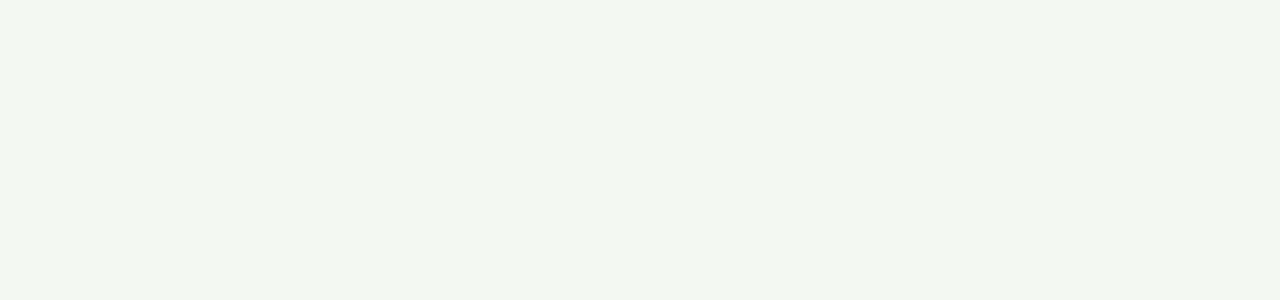
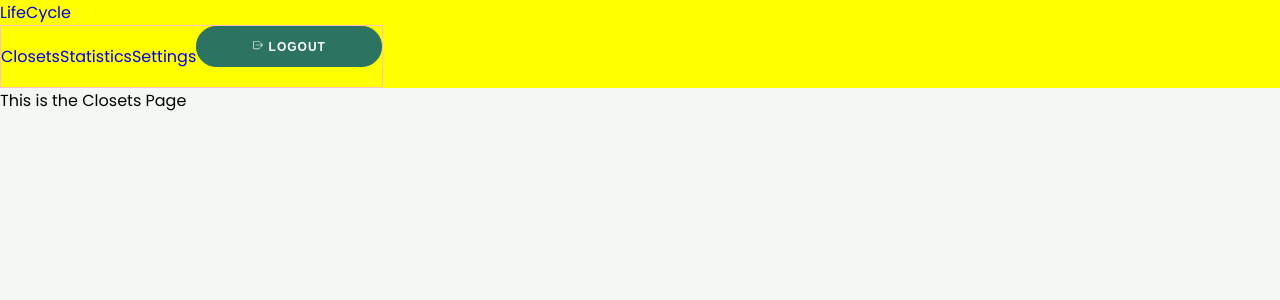
Before and after one commit to JuliaGrandury/lifecycle-app-mern, a React (Create React App) app in the folder frontend/: page /closets in a window 1280 px wide. Before the commit this address had no page. Shown: the top 300 px of the page. Built offline with nearby package versions, Linux system fonts and the light colour scheme.

Commit message:
Retrieving and storing auth form data complete

```diff
--- a/frontend/package.json
+++ b/frontend/package.json
@@ -14,6 +14,7 @@
     "@testing-library/user-event": "^14.4.3",
     "react": "^18.2.0",
     "react-dom": "^18.2.0",
+    "react-icons": "^4.8.0",
     "react-redux": "^8.0.5",
     "react-router-dom": "^6.9.0",
     "react-scripts": "5.0.1",
--- a/frontend/src/App.js
+++ b/frontend/src/App.js
@@ -1,18 +1,24 @@
-import { BrowserRouter as Router, Routes, Route } from 'react-router-dom'
+import { BrowserRouter as Router, Routes, Route, useLocation } from 'react-router-dom'
 // import { ToastContainer } from 'react-toastify'
 // import 'react-toastify/dist/ReactToastify.css'
-import Home from './pages/Home'
-import Authentication from './pages/Authentication';
+import Header from './components/Header'
+import Authentication from './pages/Authentication'
+import Closets from './pages/Closets'
+import Statistics from './pages/Statistics'
+import Settings from './pages/Settings'
 
 function App() {
   return (
     <>
       <Router>
         <div className="app-container">
-          {/* <Header /> */}
+          {/* To avoid rendering of Header on Auth Page */}
+          <HeaderWrapper />
           <Routes>
-            <Route path='/' element={<Home />} />
             <Route path='/authentication' element={<Authentication />} />
+            <Route path='/closets' element={<Closets />} />
+            <Route path='/statistics' element={<Statistics />} />
+            <Route path='/settings' element={<Settings />} />
           </Routes>
         </div>
       </Router>
@@ -21,4 +27,14 @@ function App() {
   );
 }
 
+function HeaderWrapper() {
+  const location = useLocation();
+  const isAuthPage = location.pathname === '/authentication';
+  return (
+    <>
+      {!isAuthPage && <Header />}
+    </>
+  );
+}
+
 export default App;
--- /dev/null
+++ b/frontend/src/components/Header.css
@@ -0,0 +1,49 @@
+.header {
+  background-color: yellow;
+  display: flex;
+  justify-content: space-between;
+  align-items: center;
+}
+
+.header ul {
+  border: 1px solid pink;
+  display: flex;
+  align-items: center;
+}
+
+
+
+/* .header {
+  display: flex;
+  justify-content: space-between;
+  align-items: center;
+  padding: 20px 0;
+  border-bottom: 1px solid #e6e6e6;
+  margin-bottom: 60px;
+} */
+
+/* .header ul {
+  display: flex;
+  align-items: center;
+  justify-content: space-between;
+}
+
+.header ul li {
+  margin-left: 30px;
+}
+
+.header ul li a {
+  display: flex;
+  align-items: center;
+  color: var(--primary-tasman);
+  letter-spacing: 0.5px;
+  font-weight: 600;
+}
+
+.header ul li a:hover {
+  color: #777;
+}
+
+.header ul li a svg {
+  margin-right: 5px;
+} */
--- a/frontend/src/components/Header.jsx
+++ b/frontend/src/components/Header.jsx
@@ -1,7 +1,36 @@
+import { FaSignInAlt, FaSignOutAlt, FaUser } from 'react-icons/fa'
+import { IoIosLogOut } from 'react-icons/io'
+import { Link, NavLink, useNavigate } from 'react-router-dom'
+import { useSelector, useDispatch } from 'react-redux'
+// import { logout, reset } from '../features/auth/authSlice'
+import './Header.css'
 
-const Header = () => {
+function Header() {
+    const navigate = useNavigate()
+    // const dispatch = useDispatch()
+    // const { user } = useSelector((state) => state.auth)
+    const user = true;
+
+    const onLogout = () => {
+        // dispatch(logout())
+        // dispatch(reset())
+        navigate('/authentication')
+    }
+
     return (
-        <div>Header</div>
+        <header className='header'>
+            <div className='logo'>
+                <Link to='/'>LifeCycle</Link>
+                {user ? (
+                    <ul>
+                        <li><NavLink to='/closets'>Closets</NavLink></li>
+                        <li><NavLink to='/statistics'>Statistics</NavLink></li>
+                        <li><NavLink to='/settings'>Settings</NavLink></li>
+                        <li><button className='btn' onClick={onLogout}><IoIosLogOut /> Logout</button></li>
+                    </ul>
+                ) : <></>}
+            </div>
+        </header>
     )
 }
 
--- a/frontend/src/pages/Authentication.jsx
+++ b/frontend/src/pages/Authentication.jsx
@@ -1,30 +1,73 @@
-import { TextField } from '@mui/material';
-import styles from './Authentication.module.css';
-import { useState } from 'react';
+import { TextField } from '@mui/material'
+import styles from './Authentication.module.css'
+import { useState, useEffect } from 'react'
 
 const Authentication = () => {
 
   const [rightPanelActive, setRightPanelActive] = useState(false);
+  const [loginData, setLoginData] = useState({
+    identifier: '',
+    password: '',
+  })
+  const [registerData, setRegisterData] = useState({
+    username: '',
+    email: '',
+    password: '',
+    password2: '',
+  })
+
+  const handleFormChange = (event) => {
+    // identify which form data to change
+    const form = event.currentTarget.form.id;
+    console.log(`the form is ${form}`);
+    if (form === "signup_form") {
+      const editedField = event.target.getAttribute("name");
+      const editedValue = event.target.value;
+      console.log("Sign Up form is being edited");
+      const newData = { ...registerData };
+      newData[editedField] = editedValue;
+      setRegisterData(newData);
+    } else if (form === "signin_form") {
+      const editedField = event.target.getAttribute("name");
+      const editedValue = event.target.value;
+      console.log("Log In form is being edited");
+      const newData = { ...loginData };
+      newData[editedField] = editedValue;
+      setLoginData(newData);
+    }
+  }
+
+  const handleFormSubmit = (event) => {
+    event.preventDefault();
+    const form = event.target.id;
+    if (form === "signup_form") {
+      // dispatch register here
+      console.log(registerData);
+    } else if (form === "signin_form") {
+      // dispatch login here
+      console.log(loginData);
+    }
+  }
 
   return (
     <div className={styles.biggest__container}>
       <div className={rightPanelActive ? `${styles.right_panel_active} ${styles.authentication__container}` : styles.authentication__container} id={styles.main__container}>
         <div className={styles.sign_up__container}>
-          <form className={styles.authentication__form} action="#">
+          <form className={styles.authentication__form} onSubmit={handleFormSubmit} id="signup_form">
             <h1 className={styles.title}>Sign Up</h1>
-            <TextField className={styles.textfield} label="Username" color="success" focused />
-            <TextField className={styles.textfield} label="Email" color="success" focused />
-            <TextField className={styles.textfield} label="Password" color="success" focused />
-            {/* <TextField className={styles.textfield} label="Confirm Password" color="success" focused /> */}
+            <TextField className={styles.textfield} label="Username" color="success" focused name="username" onChange={handleFormChange} />
+            <TextField className={styles.textfield} label="Email" color="success" focused name="email" onChange={handleFormChange} />
+            <TextField className={styles.textfield} label="Password" color="success" focused name="password" onChange={handleFormChange} />
+            <TextField className={styles.textfield} label="Confirm Password" color="success" focused name="password2" onChange={handleFormChange} />
             <button>Sign Up</button>
           </form>
         </div>
 
         <div className={styles.sign_in__container}>
-          <form className={styles.authentication__form} action="#">
+          <form className={styles.authentication__form} onSubmit={handleFormSubmit} id="signin_form">
             <h1 className={styles.title}>Sign In</h1>
-            <TextField className={styles.textfield} label="Email" color="success" focused />
-            <TextField className={styles.textfield} label="Password" color="success" focused />
+            <TextField className={styles.textfield} label="Email or Username" color="success" focused name="identifier" onChange={handleFormChange} />
+            <TextField className={styles.textfield} label="Password" color="success" focused name="password" onChange={handleFormChange} />
             <a href="#" id={styles.forgot__password}>Forget your password?</a>
             <button>Sign In</button>
           </form>
@@ -39,7 +82,7 @@ const Authentication = () => {
             </div>
             <div className={styles.overlay_right}>
               <h1 className={styles.title}>Hey friend,</h1>
-              <p>Create an account and join our community of sustainable fashionistas!</p>
+              <p>Create an account and join our community of sustainable fashion lovers!</p>
               <button id={styles.sign_up__button} onClick={() => setRightPanelActive(true)}>Sign Up</button>
             </div>
           </div>
--- /dev/null
+++ b/frontend/src/pages/Closets.jsx
@@ -0,0 +1,8 @@
+
+const Closets = () => {
+  return (
+    <div>This is the Closets Page</div>
+  )
+}
+
+export default Closets
--- a/frontend/src/pages/Home.jsx
+++ /dev/null
@@ -1,8 +0,0 @@
-
-const Home = () => {
-  return (
-    <div>Home</div>
-  )
-}
-
-export default Home
--- /dev/null
+++ b/frontend/src/pages/Settings.jsx
@@ -0,0 +1,9 @@
+import React from 'react'
+
+const Settings = () => {
+  return (
+    <div>This is the Settings Page</div>
+  )
+}
+
+export default Settings
--- /dev/null
+++ b/frontend/src/pages/Statistics.jsx
@@ -0,0 +1,9 @@
+import React from 'react'
+
+const Statistics = () => {
+  return (
+    <div>This is the Statistics Page</div>
+  )
+}
+
+export default Statistics
```
Also changed, not shown: 1 other file (tests, documents, lock files or other folders).
